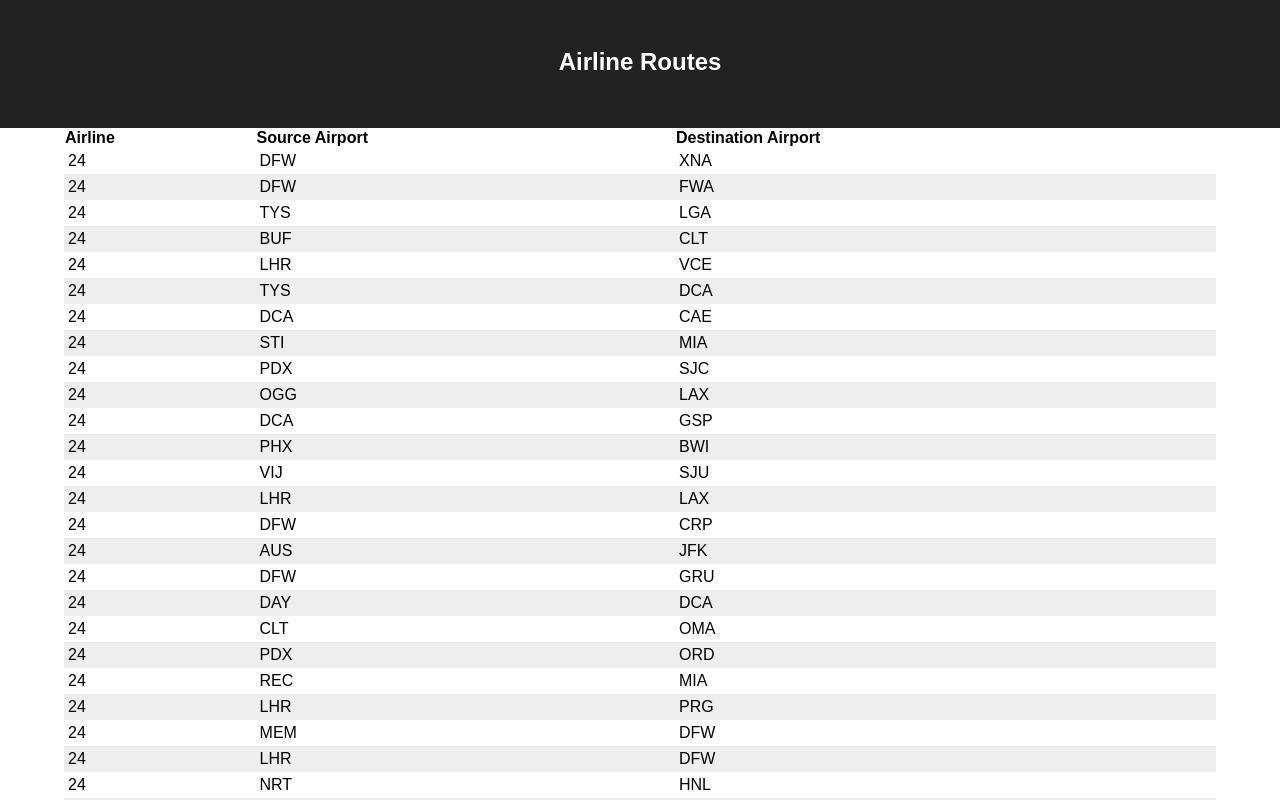
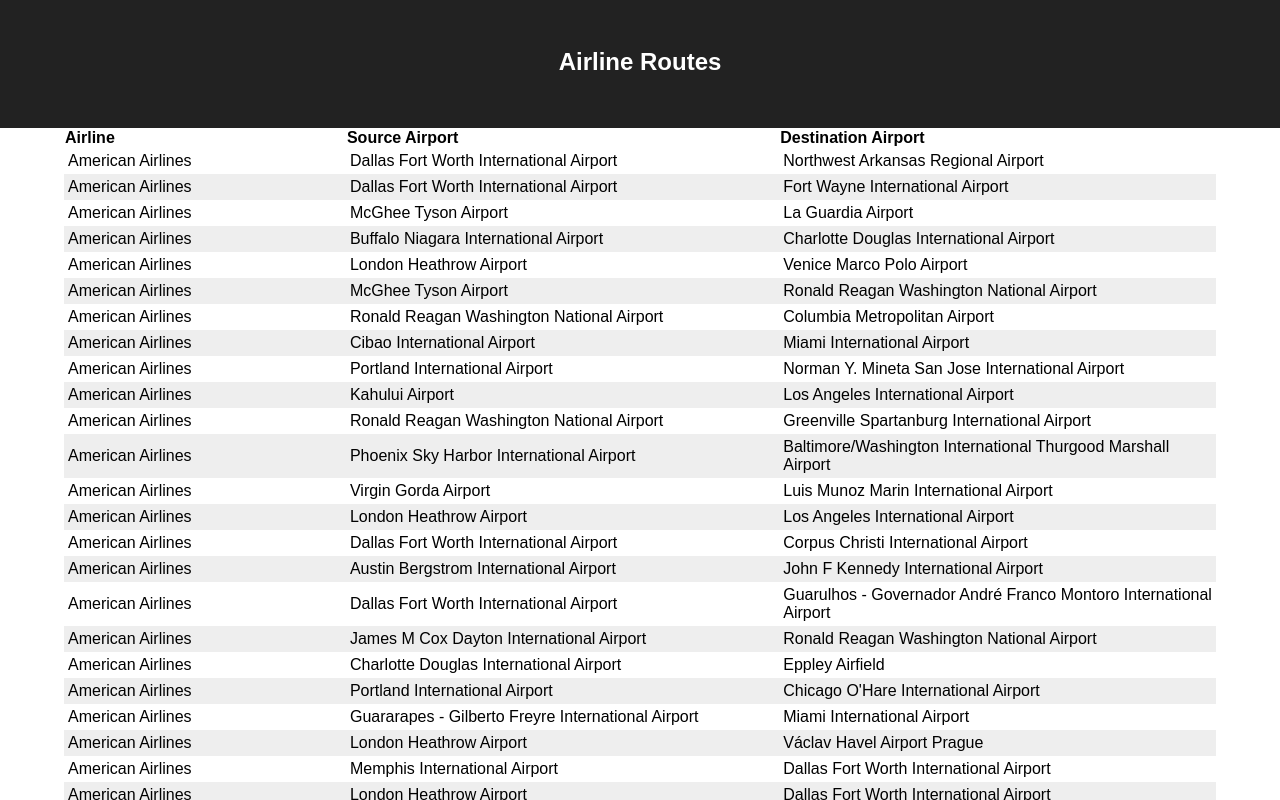
Before and after one commit to alovegren/airline-routes, a React (Create React App) app: page / in a window 1280 px wide. Shown: the top 800 px of the page. Built offline with nearby package versions, Linux system fonts and the light colour scheme.

Commit message:
Create helper functions to display route data in human-friendly formats

```diff
--- a/src/App.js
+++ b/src/App.js
@@ -1,7 +1,7 @@
 import React, { Component } from 'react';
 import './App.css';
 
-import data from './data';
+import data, { getAirlineById, getAirportByCode } from './data';
 
 const App = () => (
   <div className="app">
@@ -18,12 +18,12 @@
         </tr>
       </thead>
       {data.routes.map(route => {
-        const id = `${route.airline}-${route.src}-${route.dest}` // makeshift id
+        const id = route.airline;
         return (
           <tr key={id}>
-            <td>{route.airline}</td>
-            <td>{route.src}</td>
-            <td>{route.dest}</td>
+            <td>{getAirlineById(route.airline)}</td>
+            <td>{getAirportByCode(route.src)}</td>
+            <td>{getAirportByCode(route.dest)}</td>
           </tr>
         );
       })}
@@ -33,3 +33,36 @@
 );
 
 export default App;
+
+/*
+const routes = [
+  {"airline":24,"src":"DFW","dest":"XNA"},
+  {"airline":24,"src":"DFW","dest":"FWA"},
+  {"airline":24,"src":"TYS","dest":"LGA"},
+]
+
+const airlines = [
+  {"id":24,"name":"American Airlines"},
+  {"id":130,"name":"Aeroflot Russian Airlines"},
+  {"id":218,"name":"Air India Limited"},
+  {"id":515,"name":"Avianca - Aerovias Nacionales de Colombia"},
+  {"id":1767,"name":"China Southern Airlines"},
+  {"id":2143,"name":"Egyptair"},
+  {"id":3000,"name":"Jet Airways"},
+  {"id":3090,"name":"KLM Royal Dutch Airlines"},
+  {"id":3200,"name":"LAN Airlines"},
+  {"id":3320,"name":"Lufthansa"},
+  {"id":4089,"name":"Qantas"},
+  {"id":4091,"name":"Qatar Airways"},
+  {"id":4248,"name":"Royal Air Maroc"},
+  {"id":4305,"name":"South African Airways"},
+  {"id":4533,"name":"Saudi Arabian Airlines"},
+  {"id":4867,"name":"TAM Brazilian Airlines"},
+  {"id":4951,"name":"Turkish Airlines"},
+];
+
+const airports = [
+  {"code":"YEG","name":"Edmonton International Airport","lat":53.309700012200004,"long":-113.580001831},
+  {"code":"YHZ","name":"Halifax / Stanfield International Airport","lat":44.8807983398,"long":-63.5085983276},
+]
+*/
--- a/src/data.js
+++ b/src/data.js
@@ -1395,4 +1395,12 @@
 
 ];
 
+export function getAirlineById(id) {
+  return airlines.find(airline => airline.id === id).name;
+}
+
+export function getAirportByCode(code) {
+  return airports.find(airport => airport.code === code).name;
+}
+
 export default {routes, airlines, airports};
```
